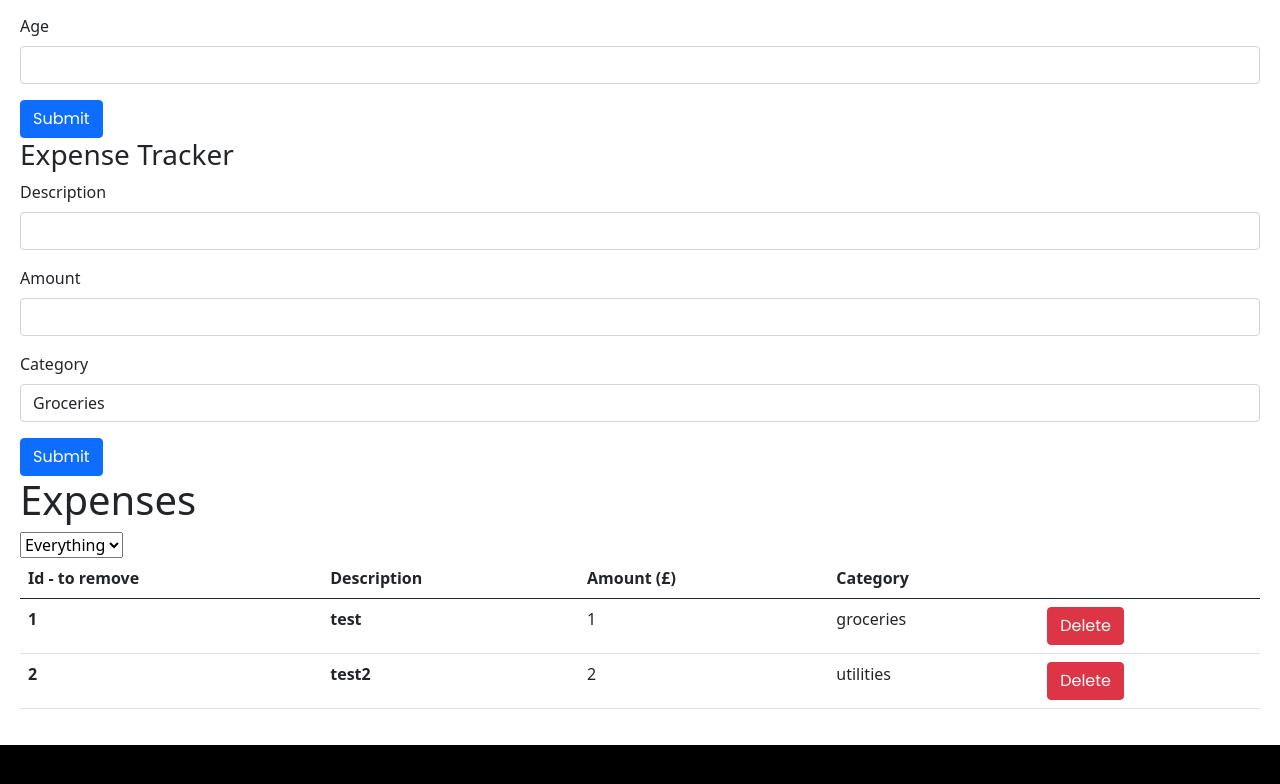
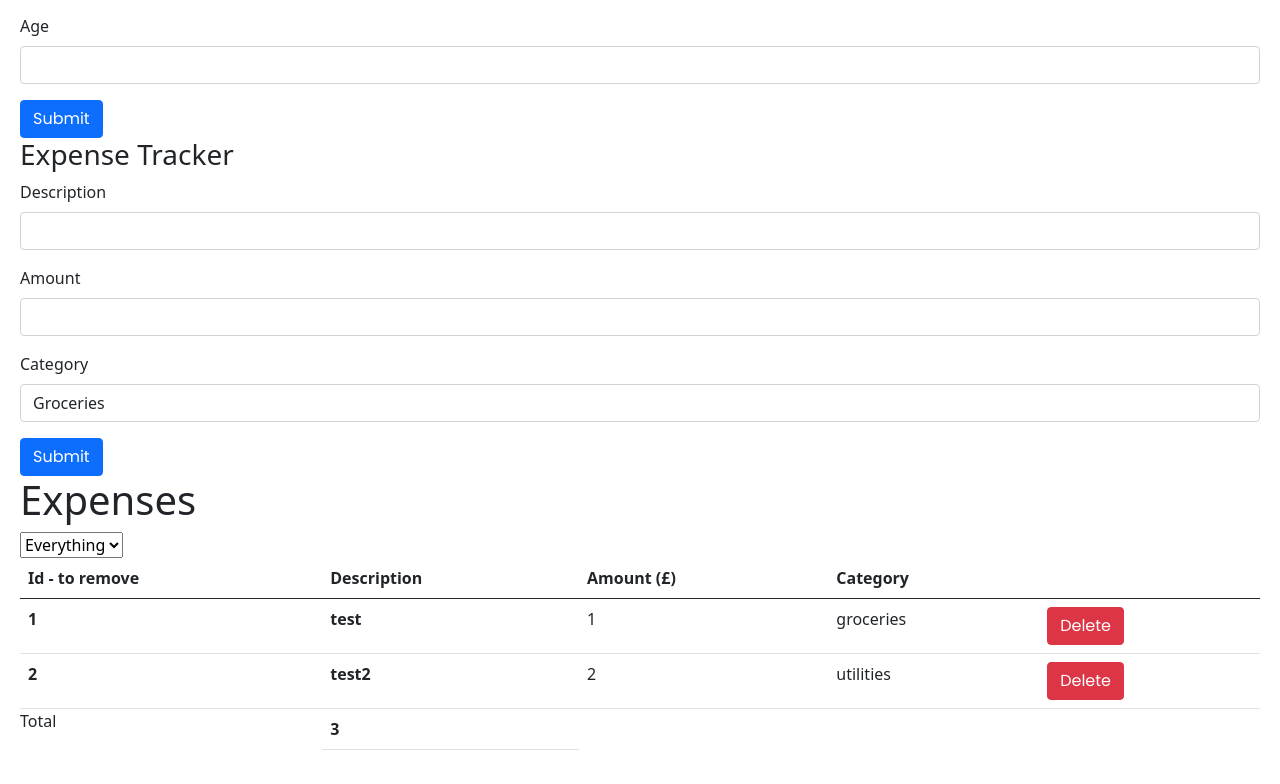
Before and after one commit to RiFactor/mosh-react-18-app, a React (Vite) app: page / in a window 1280 px wide. Shown: the part 2179-2963 px from the top of the page. Before the commit the page ends 2924 px from the top, so only its background shows below. Built offline with nearby package versions, Linux system fonts and the light colour scheme.

Commit message:
Project: Expense Tracker - can see total for filtered expenses

```diff
--- a/src/components/ExpenseTracker.tsx
+++ b/src/components/ExpenseTracker.tsx
@@ -56,12 +56,12 @@ const ExpenseTracker = () => {
   const onSubmit = (data: FieldValues) => {
     setExpenses([
       ...expenses,
-      // {
-      //   id: expenses.length + 1,
-      //   description: "item",
-      //   amount: 0.05,
-      //   category: "utilities",
-      // },
+      {
+        id: expenses.length + 1,
+        description: "item",
+        amount: 1.5,
+        category: "utilities",
+      },
     ]);
     console.log(data, "submit data");
     console.log(expenses, "final expenses");
@@ -77,6 +77,23 @@ const ExpenseTracker = () => {
   // const handleSelectedExpenseCategory = (event: HTMLSelectElement) => {
   //   setSelectedExpenseCategory(event.target.value);
   // };
+
+  const filteredList = () => {
+    const filteredExpenses = expenses.filter((expense) =>
+      selectedExpenseCategory === ""
+        ? expense
+        : expense.category === selectedExpenseCategory
+    );
+
+    let amount = 0;
+
+    filteredExpenses.map((expense) => {
+      amount += expense.amount;
+    });
+
+    console.log(filteredExpenses);
+    return amount;
+  };
 
   return (
     <>
@@ -194,6 +211,10 @@ const ExpenseTracker = () => {
                   </tr>
                 );
               })}
+            <tr>
+              Total
+              <th>{filteredList()}</th>
+            </tr>
           </tbody>
         </table>
       </div>
```
